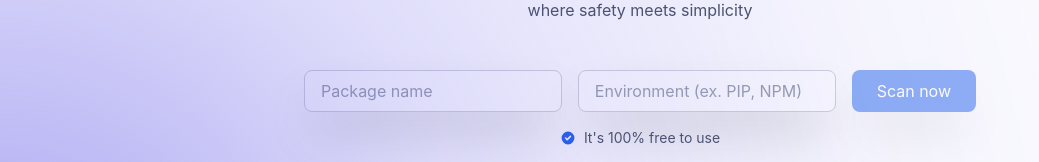
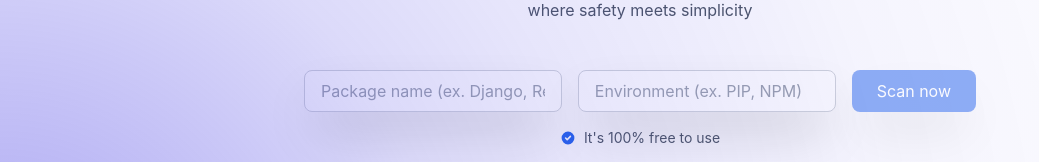
Before and after one commit to Alvin787/uofthacks12, a React (Vite) app in the folder my-react-app/: page / in a window 1280 px wide. Shown: the part 455-617 px from the top of the page, without its empty margins (0-1039 px from the left). Built offline with nearby package versions, Linux system fonts and the light colour scheme; no server answers.

Commit message:
Added place holder txt for package name

```diff
--- a/my-react-app/src/components/packageTextBox.tsx
+++ b/my-react-app/src/components/packageTextBox.tsx
@@ -50,7 +50,7 @@ const PackageTextBox: React.FC<HeaderSectionProps> = ({ onScan }) => {
         <div className="flex flex-col sm:flex-row items-center gap-4 mb-4">
           <input
             type="text"
-            placeholder="Package name"
+            placeholder="Package name (ex. Django, React)"
             className="w-full sm:flex-1 px-4 py-2 rounded-lg border border-gray-300
                      focus:outline-none focus:ring-2 focus:ring-blue-500 focus:border-blue-500
                      transition-all duration-200 shadow-2xl p-8"
```
